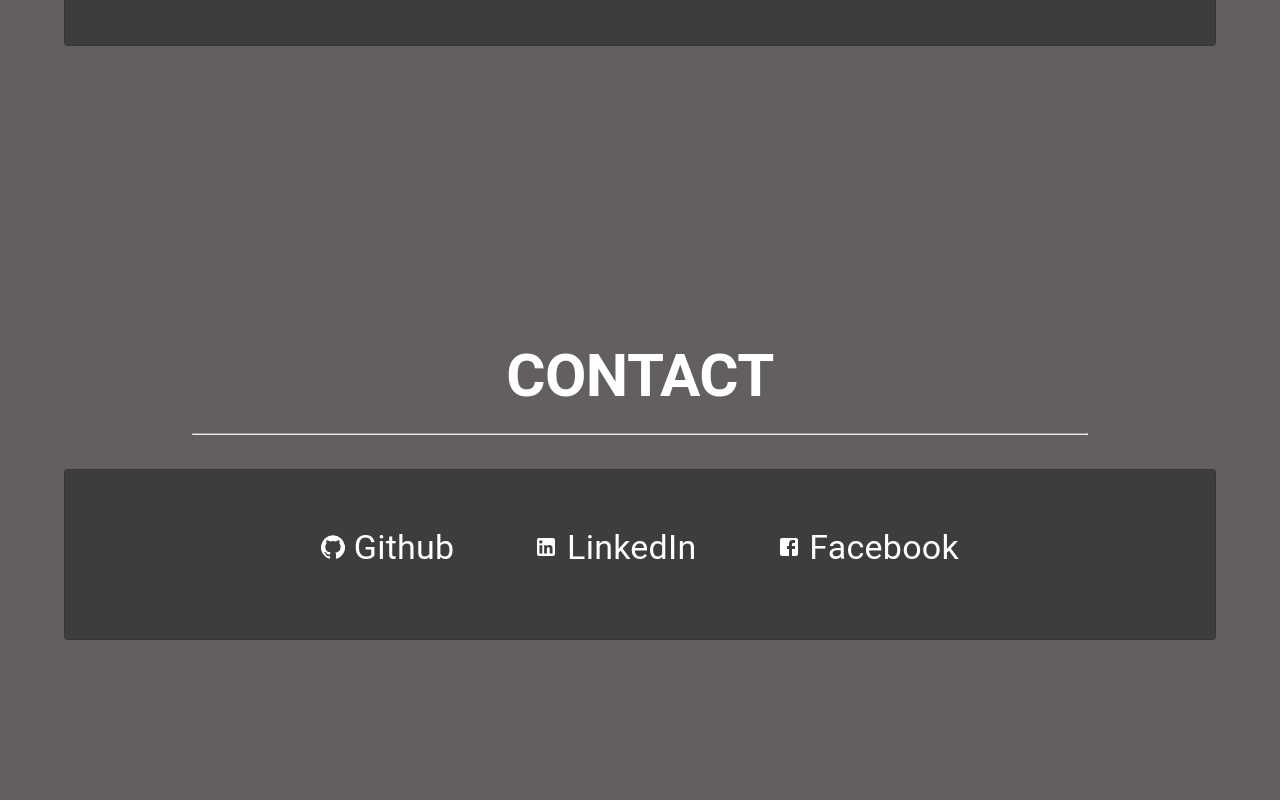
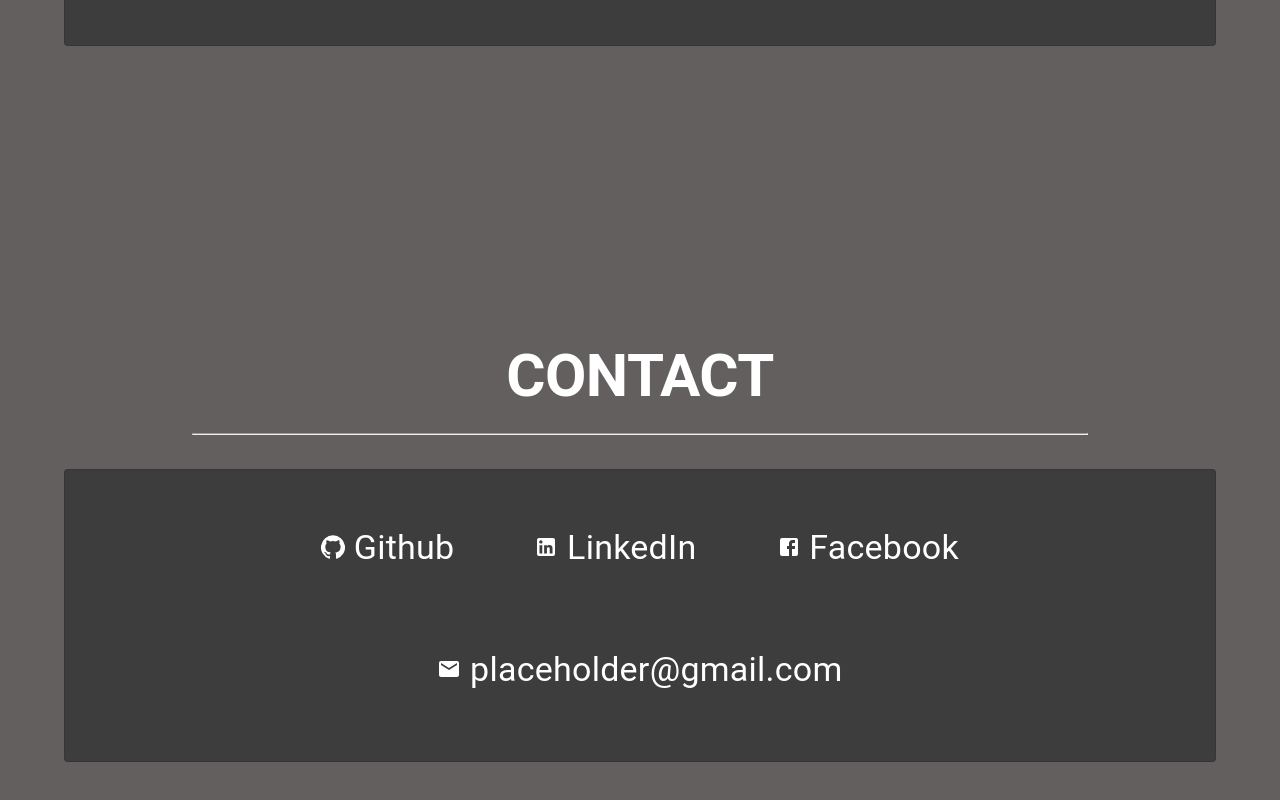
Before and after one commit to DeviantSchemist/react-portfolio2, a React (Create React App) app: page / in a window 1280 px wide. Shown: the part 2222-3022 px from the top of the page. Before the commit the page ends 2926 px from the top, so only its background shows below. Built offline with nearby package versions, Linux system fonts and the light colour scheme.

Commit message:
put email in contact page

```diff
--- a/src/Contact.js
+++ b/src/Contact.js
@@ -5,6 +5,7 @@ import Paper from '@material-ui/core/Paper';
 import GitHubIcon from '@material-ui/icons/GitHub';
 import LinkedInIcon from '@material-ui/icons/LinkedIn';
 import FacebookIcon from '@material-ui/icons/Facebook';
+import EmailIcon from '@material-ui/icons/Email';
 
 const useStyles = makeStyles(() => ({
   contactTitle: {
@@ -57,6 +58,11 @@ const Contact = () => {
                     <li><FacebookIcon /> Facebook</li>
                   </ul>
                 </Grid>
+                <Grid item>
+                  <ul>
+                    <li><EmailIcon /> placeholder@gmail.com</li>
+                  </ul>
+                </Grid>
               </Grid>
             </Typography>
           </Paper>
```
